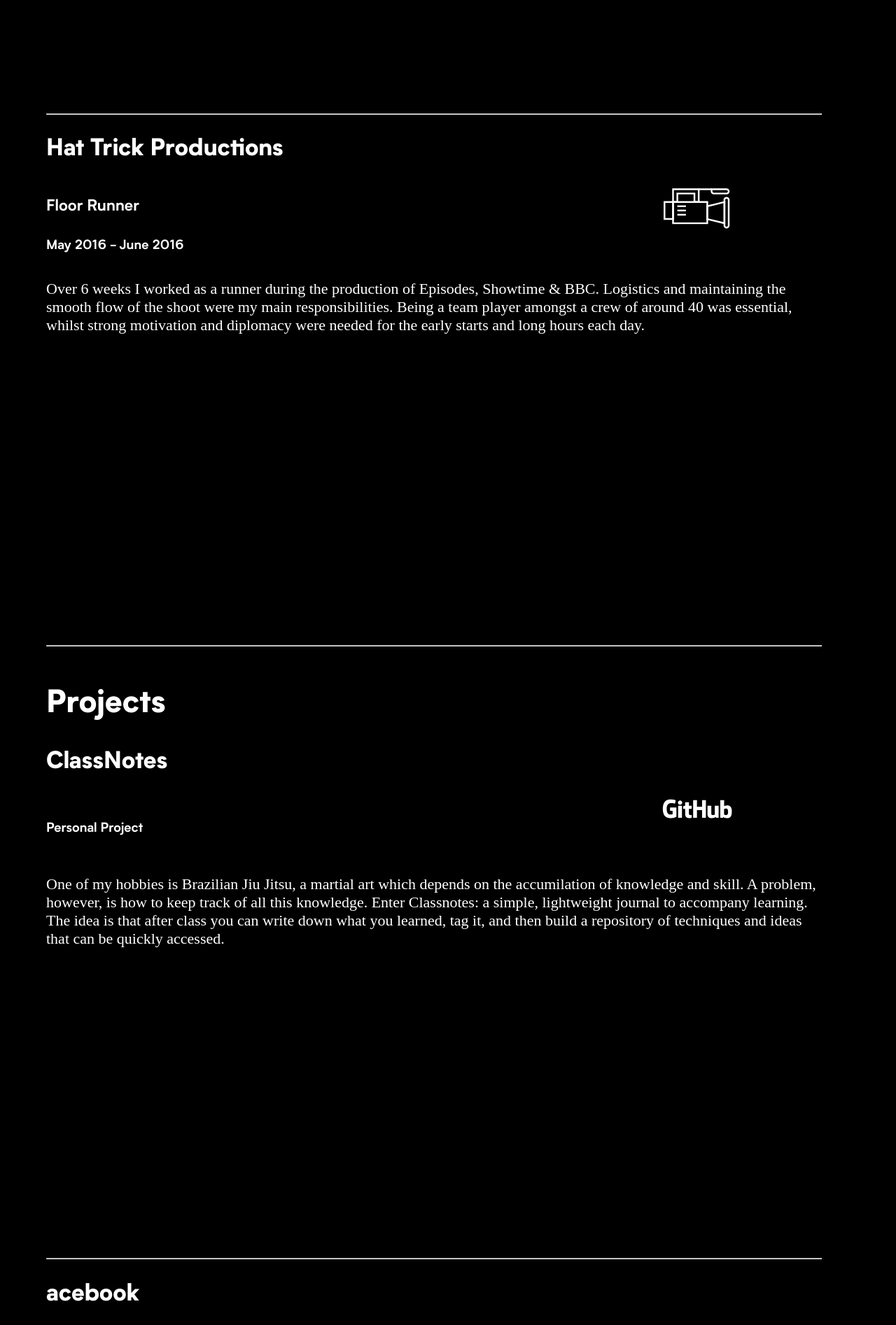
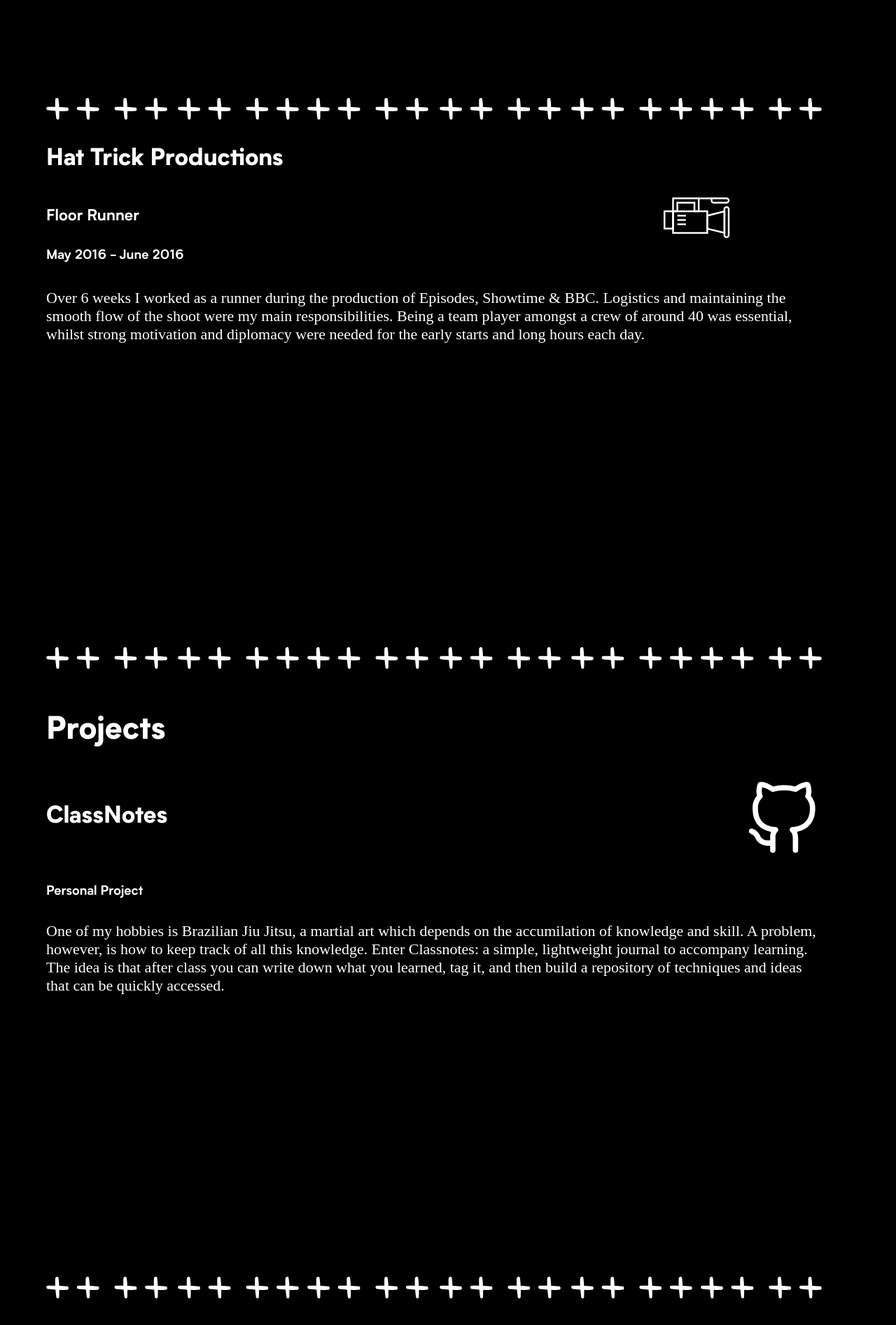
Before and after one commit to arthurfincham/react-portfolio, a React (Create React App) app: page / in a window 1280 px wide. Shown: the part 3954-5848 px from the top of the page at 70% size. Built offline with nearby package versions, Linux system fonts and the light colour scheme; a web font is replaced by a local one.

Commit message:
update github logo

```diff
--- a/src/App.css
+++ b/src/App.css
@@ -203,3 +203,12 @@
     transform: translateX(-50%);
   }
 }
+
+.project-repo-link {
+  width: 15vmin;
+}
+
+.row-center {
+  align-items: center;
+  margin-top: 1em;
+}
--- a/src/components/Experience.js
+++ b/src/components/Experience.js
@@ -22,7 +22,7 @@
         </p>
       </div>
       <div className="item-container">
-        <hr className="" />
+        <img src={plusLine} className="svg Plus-line" alt="logo" />
         <h2>Torni's Kitchen</h2>
         <div className="flex-row">
           <div className="flex-col">
@@ -37,7 +37,7 @@
           and management on the job. We catered for anything from 4 to 30 people.
         </p>
       </div>
-      <hr className="" />
+      <img src={plusLine} className="svg Plus-line" alt="logo" />
       <div className="item-container">
         <h2>Hat Trick Productions</h2>
         <div className="flex-row">
@@ -53,7 +53,7 @@
           needed for the early starts and long hours each day.
         </p>
       </div>
-      <hr className="" />
+      <img src={plusLine} className="svg Plus-line" alt="logo" />
     </div>
   );
 }
--- a/src/components/Projects.js
+++ b/src/components/Projects.js
@@ -1,68 +1,73 @@
 import plusLine from '../svgs/plusDivider.svg';
-import ghText from '../svgs/githubText.svg';
+import githubLogo from '../svgs/githubLogo.svg';
 
 export default function Projects() {
   return (
     <div className="section-box" id="Projects">
       <h1 className="sticky-thc">Projects</h1>
       <div className="item-container">
-        <h2>ClassNotes</h2>
-        <div className="flex-row">
-          <h5>Personal Project</h5>
+        <div className="flex-row row-center">
+          <h2>ClassNotes</h2>
           <a href="a">
-            <img src={ghText} className="svg edu-icons" alt="" />
+            <img src={githubLogo} className="svg project-repo-link" alt="GitHub Logo" />
           </a>
         </div>
+        <h5>Personal Project</h5>
         <p>
           One of my hobbies is Brazilian Jiu Jitsu, a martial art which depends on the accumilation of knowledge and skill. A problem, however, is how
           to keep track of all this knowledge. Enter Classnotes: a simple, lightweight journal to accompany learning. The idea is that after class you
           can write down what you learned, tag it, and then build a repository of techniques and ideas that can be quickly accessed.
         </p>
       </div>
-      <hr className="" />
+      <img src={plusLine} className="svg Plus-line" alt="logo" />
       <div className="item-container">
-        <h2>acebook</h2>
-        <div className="flex-row">
-          <h5>Group engineering project</h5>
+        <div className="flex-row row-center">
+          <h2>acebook</h2>
           <a href="b">
-            <img src={ghText} className="svg edu-icons" alt="" />
+            <img src={githubLogo} className="svg project-repo-link" alt="GitHub Logo" />
           </a>
         </div>
+        <h5>Group engineering project</h5>
         <p>
           Bootcamp group enginering project. Our task was to build a clone of Facebook in teams while working remotely. We used agile methodologies
           such as sprints to build our features and a Kanban board on Trello to keep track of our progress.
         </p>
       </div>
-      <hr className="" />
+      <img src={plusLine} className="svg Plus-line" alt="logo" />
       <div className="item-container">
-        <h2>Instaclone</h2>
-        <div className="flex-row">
-          <h5>Weekend Challenge</h5>
+        <div className="flex-row row-center">
+          <h2>Instaclone</h2>
           <a href="a">
-            <img src={ghText} className="svg edu-icons" alt="" />
+            <img src={githubLogo} className="svg project-repo-link" alt="GitHub Logo" />
           </a>
         </div>
+        <h5>Weekend Challenge</h5>
         <p>
           Instagram clone with likes, comments, tags and the various views found in the app.Tags are dynamically created from the caption of a post. A
           helper method extracts any strings beginning with '#', then adds them to the post's tag_list.
         </p>
       </div>
-      <hr className="" />
+      <img src={plusLine} className="svg Plus-line" alt="logo" />
       <div className="item-container">
-        <h2>News Summary</h2>
-        <div className="flex-row">
-          <h5>Weekend Challenge</h5>
+        <div className="flex-row row-center">
+          <h2>News Summary</h2>
           <a href="c">
-            <img src={ghText} className="svg edu-icons" alt="" />
+            <img src={githubLogo} className="svg project-repo-link" alt="GitHub Logo" />
           </a>
         </div>
+        <h5>Weekend Challenge</h5>
         <p>
           API based news summary project. Makers Solo Weekend Challenge: build a single web page app which summarises stories from the Guardian API.
         </p>
       </div>
-      <hr className="" />
+      <img src={plusLine} className="svg Plus-line" alt="logo" />
       <div className="item-container">
-        <h2>Chitter</h2>
+        <div className="flex-row row-center">
+          <h2>Instaclone</h2>
+          <a href="c">
+            <img src={githubLogo} className="svg project-repo-link" alt="GitHub Logo" />
+          </a>
+        </div>
         <h5>Weekend Challenge</h5>
         <p>
           Instagram clone. Use Boostrap only for front-end (no custom CSS). Extract hashtags from the text in each Peep (no seperate tag input).
```
